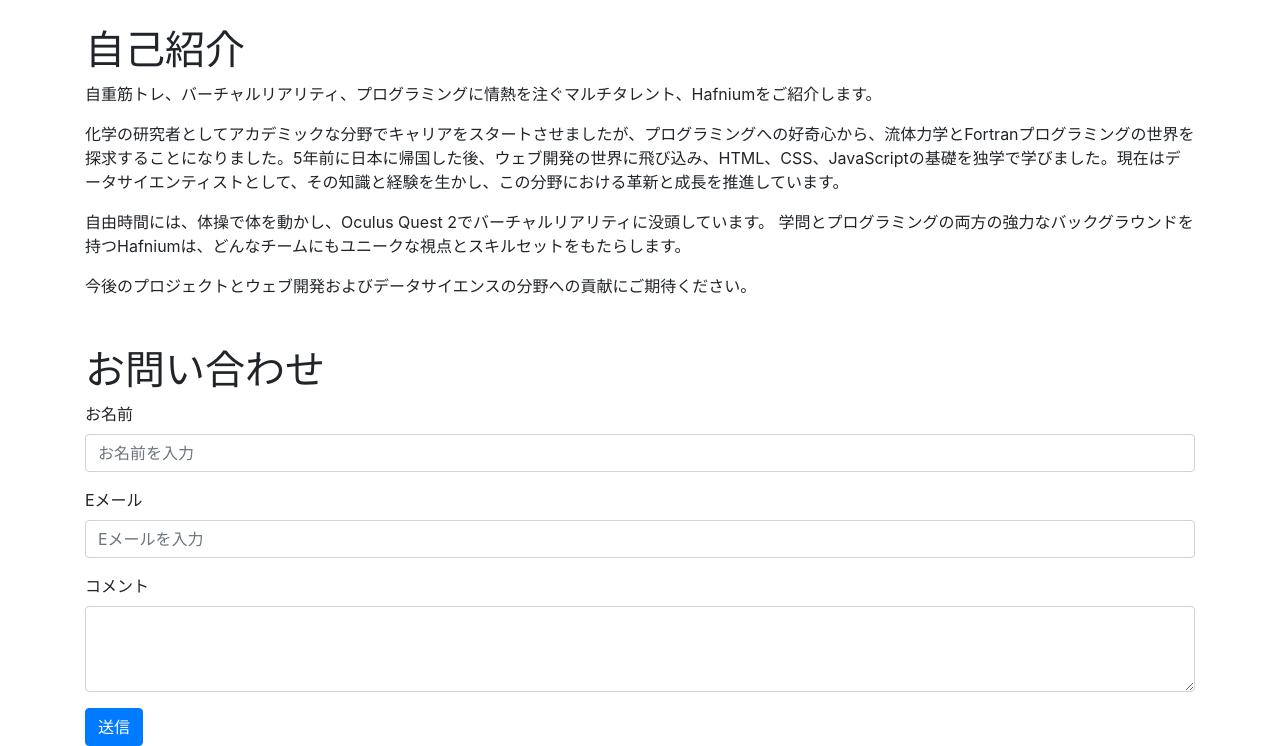
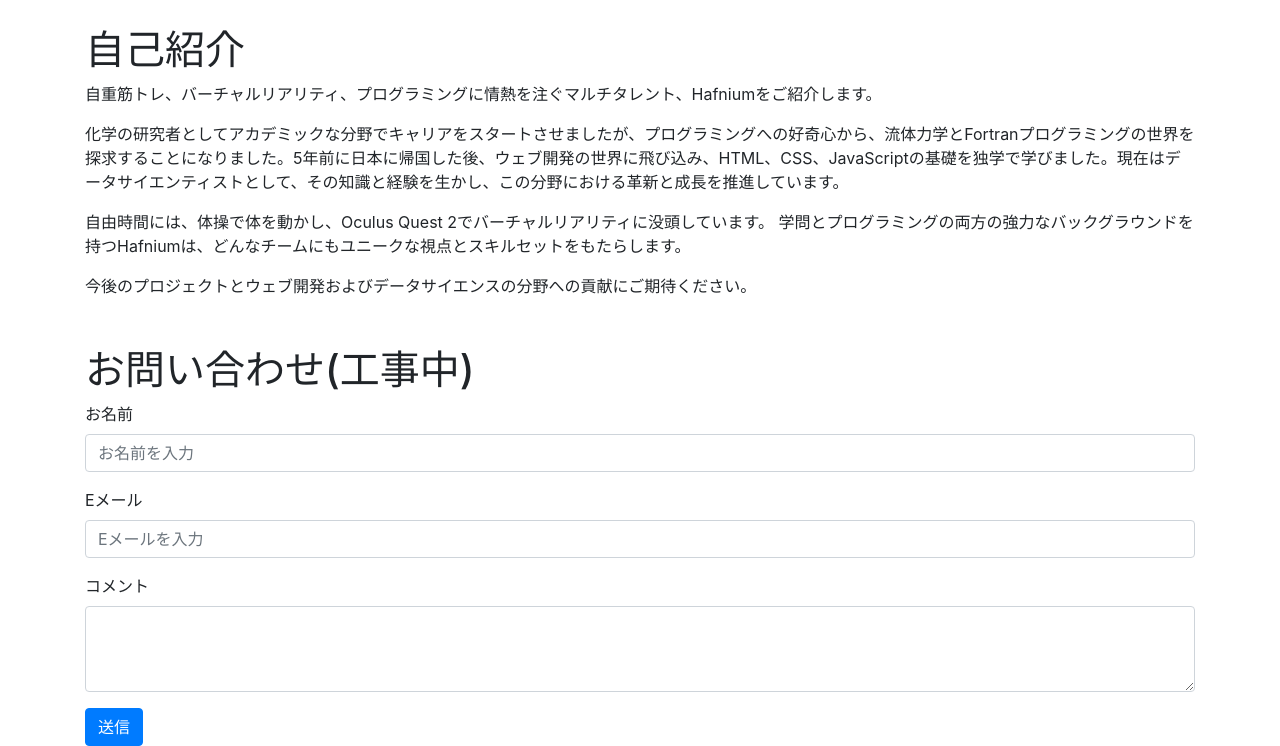
Before and after one commit to hafnium49/hafnium49.github.io, a plain HTML site: page index.html in a window 1280 px wide. Shown: the part 730-1476 px from the top of the page. Drawn offline with nearby package versions, Linux system fonts and the light colour scheme; a script that the page names is missing.

Commit message:
Update index.html

```diff
--- a/index.html
+++ b/index.html
@@ -30,7 +30,7 @@
                     <a class="nav-link" href="#about">自己紹介</a>
                 </li>
                 <li class="nav-item">
-                    <a class="nav-link" href="#contanct">お問い合わせ</a>
+                    <a class="nav-link" href="#contact">お問い合わせ</a>
                 </li>
             </ul>
         </div>
@@ -73,7 +73,7 @@
 
 
     <div class="container mt-5" id="contact">
-        <h1>お問い合わせ</h1>
+        <h1>お問い合わせ(工事中)</h1>
         <form>
             <div class="form-group">
                 <label for="name">お名前</label>
```
